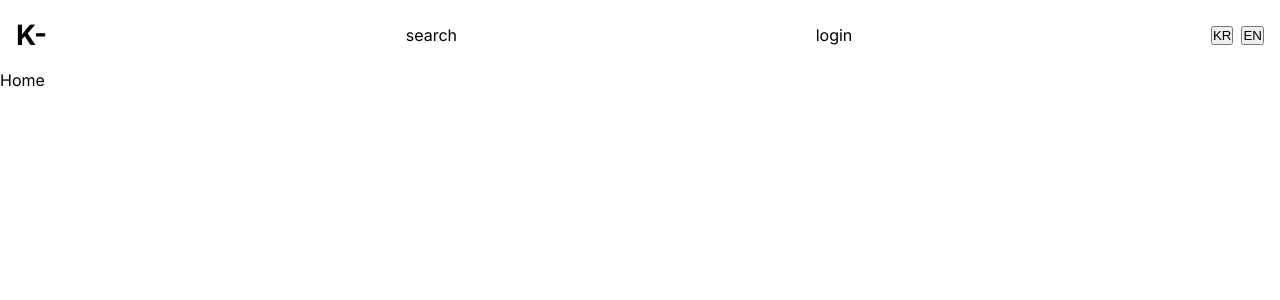
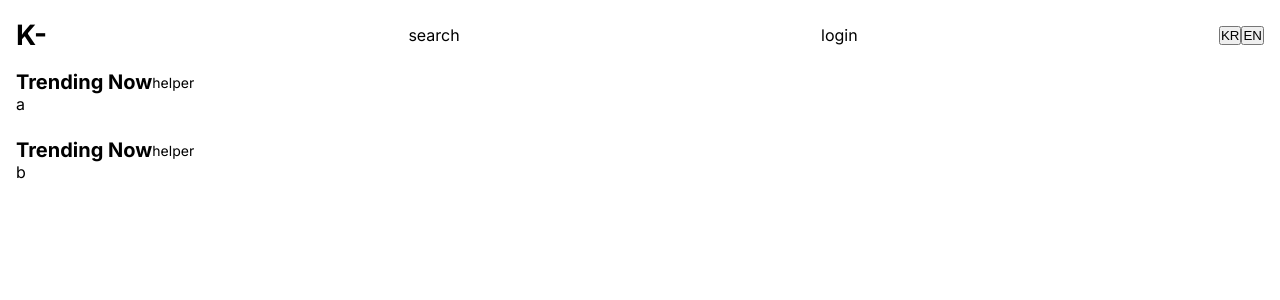
Before and after one commit to sanso-co/huuvo-frontend, a React (Vite) app: page / in a window 1280 px wide. Shown: the top 300 px of the page. Built offline with nearby package versions, Linux system fonts and the light colour scheme.

Commit message:
feat: add card slider

```diff
--- a/src/components/global/containers/Flex.tsx
+++ b/src/components/global/containers/Flex.tsx
@@ -2,13 +2,14 @@ import styled from "@emotion/styled";
 
 interface Props {
   children: React.ReactNode;
+  col?: boolean;
   justify?: "flex-start" | "center" | "flex-end" | "space-between" | "space-around" | "space-evenly";
-  gap?: string;
+  gap?: number;
 }
 
-export const Flex = ({ children, justify, gap }: Props) => {
+export const Flex = ({ children, col, justify, gap }: Props) => {
   return (
-    <Container justify={justify} gap={gap}>
+    <Container col={col} justify={justify} gap={gap}>
       {children}
     </Container>
   );
@@ -16,12 +17,14 @@ export const Flex = ({ children, justify, gap }: Props) => {
 
 interface StyleProps {
   justify?: "flex-start" | "center" | "flex-end" | "space-between" | "space-around" | "space-evenly";
-  gap?: string;
+  gap?: number;
+  col?: boolean;
 }
 
 const Container = styled.div<StyleProps>`
   display: flex;
+  flex-direction: ${({ col }) => (col ? "column" : "row")};
   justify-content: ${({ justify }) => justify || "flex-start"};
-  align-items: center;
-  gap: ${({ gap }) => gap || "0"};
+  align-items: ${({ col }) => (col ? "start" : "center")};
+  gap: ${({ gap }) => `${gap}rem` || "0"};
 `;
--- /dev/null
+++ b/src/components/pattern/CardSlider/CardSlider.tsx
@@ -0,0 +1,41 @@
+import React from "react";
+import styled from "@emotion/styled";
+
+interface Props {
+  helper?: string;
+  title?: string;
+  children: React.ReactNode;
+}
+
+export const CardSlider = ({ helper, title, children }: Props) => {
+  return (
+    <section>
+      {title && (
+        <Header>
+          <h3>{title}</h3>
+          {helper && <p className="caption">helper</p>}
+        </Header>
+      )}
+      <Container>{children}</Container>
+    </section>
+  );
+};
+
+const Header = styled.div`
+  display: flex;
+  justify-content: space-between;
+  align-items: center;
+  padding: 0 var(--mobile-mx);
+`;
+
+const Container = styled.div`
+  display: flex;
+  gap: 0.875rem;
+  width: 100%;
+  overflow-x: scroll;
+  padding: 0 var(--mobile-mx);
+
+  &::-webkit-scrollbar {
+    display: none;
+  }
+`;
--- /dev/null
+++ b/src/components/pattern/CardSlider/index.ts
@@ -0,0 +1 @@
+export { CardSlider } from "./CardSlider";
--- a/src/index.css
+++ b/src/index.css
@@ -17,3 +17,13 @@ body {
   -webkit-font-smoothing: antialiased;
   -moz-osx-font-smoothing: grayscale;
 }
+
+h3 {
+  font-size: 1.25rem;
+  font-weight: 700;
+}
+
+/* typography */
+.caption {
+  font-size: 0.875rem;
+}
--- a/src/pages/Home/Home.tsx
+++ b/src/pages/Home/Home.tsx
@@ -1,8 +1,17 @@
+import { Flex } from "@/components/global/containers/Flex";
+import { CardSlider } from "@/components/pattern/CardSlider";
 
 const Home = () => {
   return (
-    <div>Home</div>
-  )
-}
+    <Flex col gap={1.5}>
+      <CardSlider title="Trending Now" helper="helper">
+        a
+      </CardSlider>
+      <CardSlider title="Trending Now" helper="helper">
+        b
+      </CardSlider>
+    </Flex>
+  );
+};
 
-export default Home
+export default Home;
```
